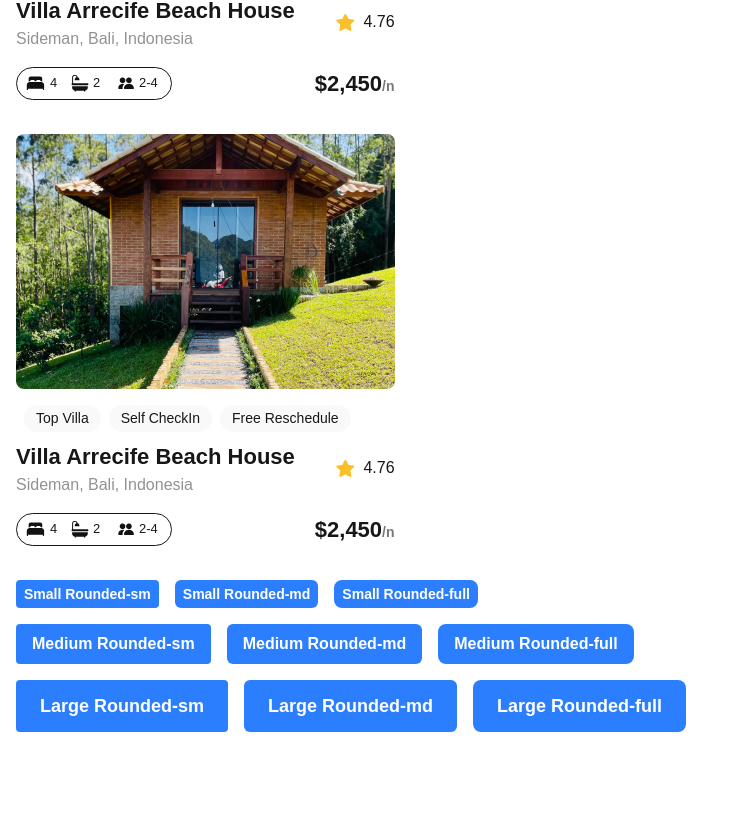
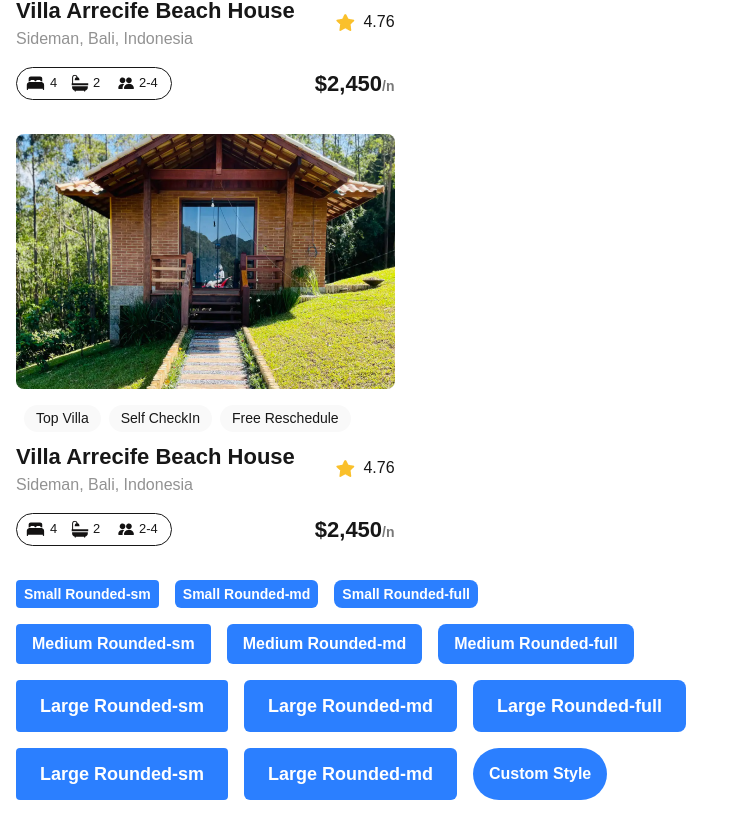
Before and after one commit to Rudymaze/alx-project-0x00-setup, a Next.js app in the folder alx-project-0x00/: page /landing in a window 1280 px wide. Shown: the part 826-1642 px from the top of the page, without its empty margins (0-733 px from the left). Before the commit the page ends 1574 px from the top, so only its background shows below. Built offline with nearby package versions, Linux system fonts and the light colour scheme.

Commit message:
created a button component and and also created various path in landing.tsx

```diff
--- a/alx-project-0x00/components/Button.tsx
+++ b/alx-project-0x00/components/Button.tsx
@@ -3,7 +3,7 @@ import React from "react";
 interface ButtonProps {
   title: string;
   size: "small" | "medium" | "large";
-  shape: "rounded-sm" | "rounded-md" | "rounded-lg";
+  shape: "rounded-sm" | "rounded-md" | "rounded-lg" | "rounded-full";
 }
 
 const sizeClasses = {
--- a/alx-project-0x00/pages/landing.tsx
+++ b/alx-project-0x00/pages/landing.tsx
@@ -32,6 +32,11 @@ const LandingPage: React.FC = () => {
           <Button title="Large Rounded-md" size="large" shape="rounded-md" />
           <Button title="Large Rounded-full" size="large" shape="rounded-lg" />
         </div>
+        <div className="flex gap-4">
+          <Button title="Large Rounded-sm" size="large" shape="rounded-sm" />
+          <Button title="Large Rounded-md" size="large" shape="rounded-md" />
+          <Button title="Custom Style" size="medium" shape="rounded-full" />
+        </div>
       </div>
     </div>
   );
```
